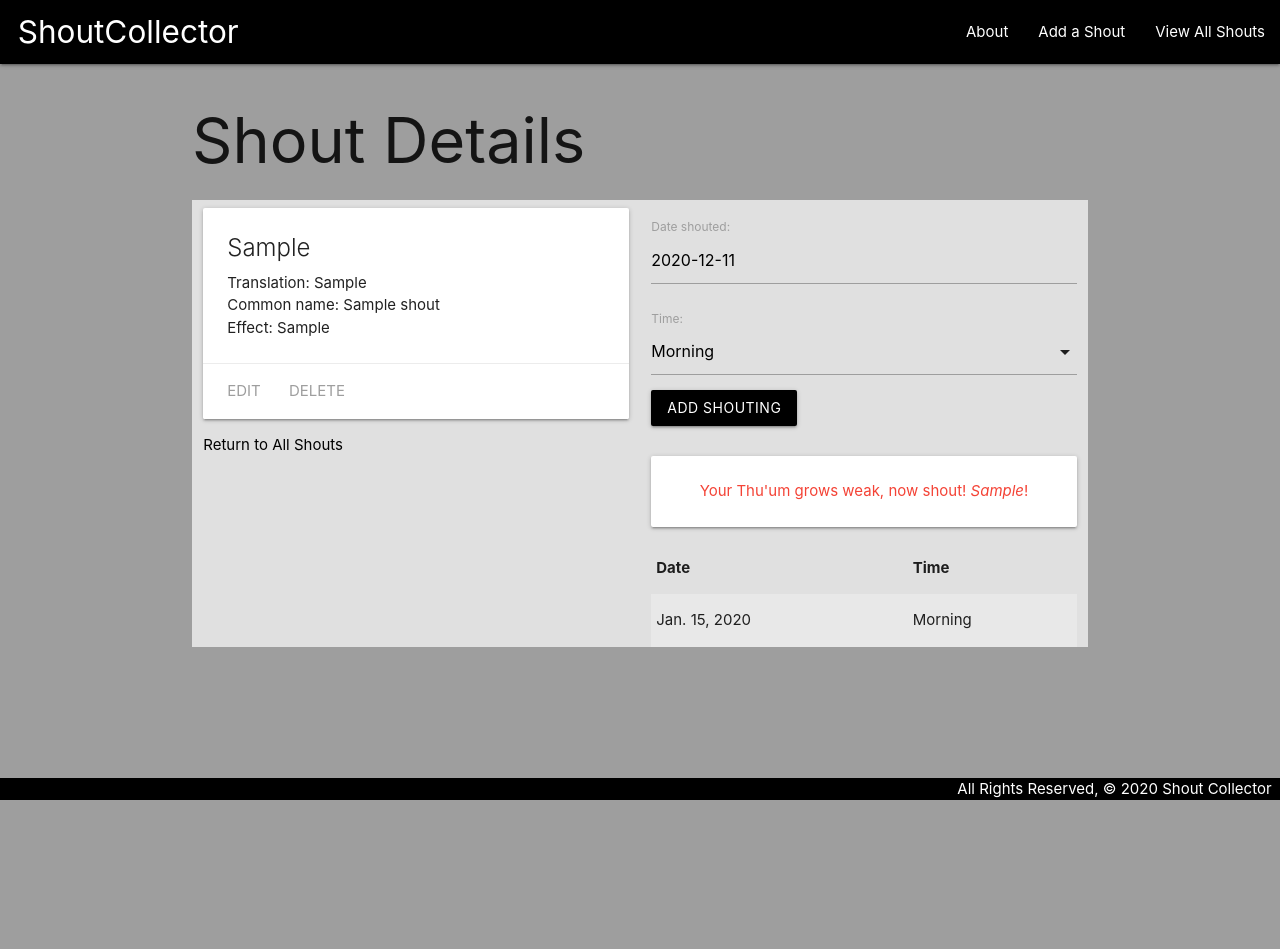
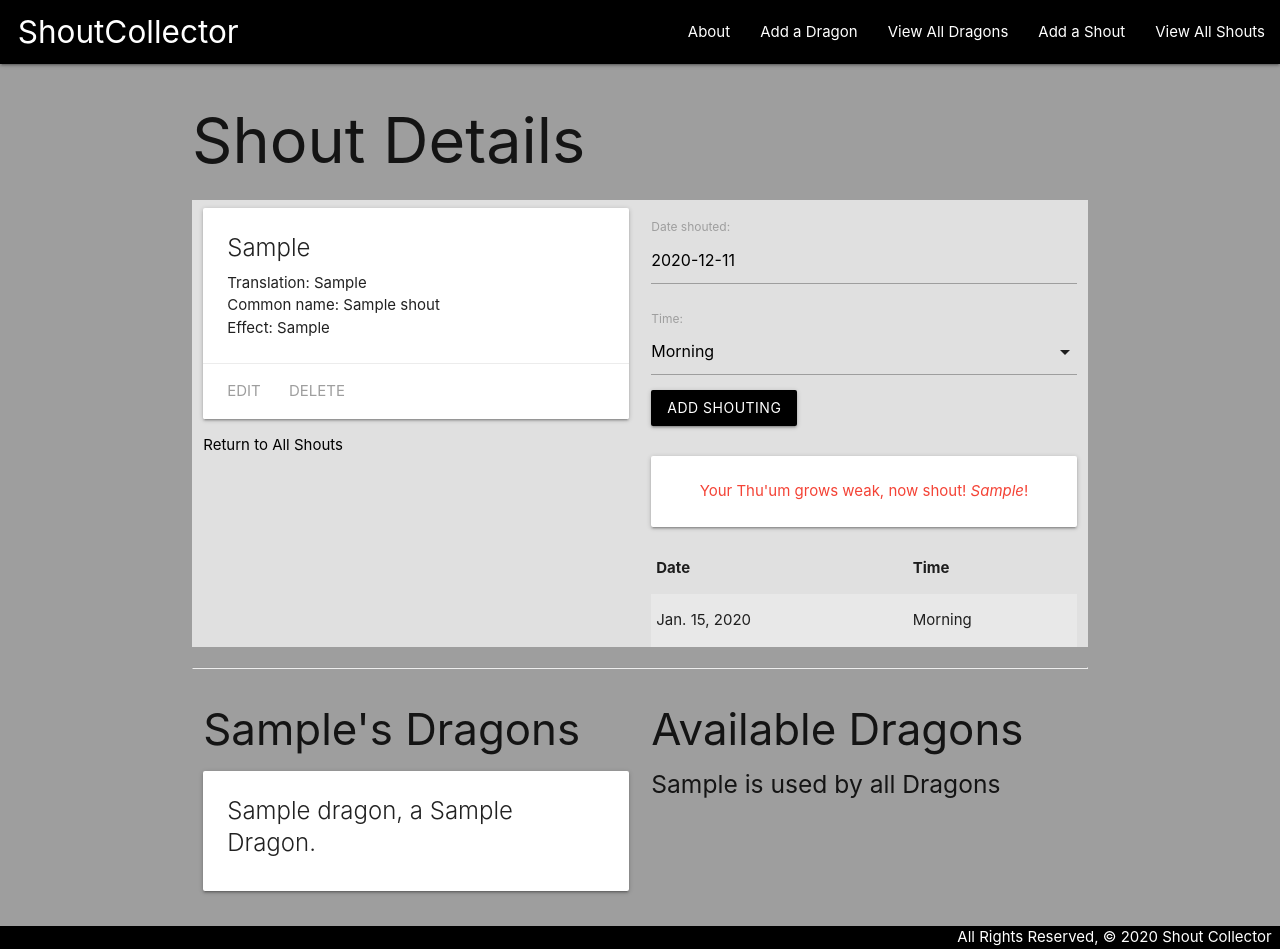
Before and after one commit to jlbouche/ShoutCollector, a Django app: page /shouts/1/ in a window 1280 px wide. Before the commit the page ends 800 px from the top, so only its background shows below. Run offline with Django 3.2, Linux system fonts and the light colour scheme; tables that the repository leaves empty hold one stand-in row (values such as "Sample post"); parts of the project's set-up code (start-up, migrations or seed data) failed here and were passed over.

Commit message:
Update templates for new M:M relationship

```diff
--- a/main_app/templates/base.html
+++ b/main_app/templates/base.html
@@ -18,9 +18,11 @@
           <li><a href="/" class="left brand-logo">&nbsp;&nbsp;ShoutCollector</a></li>
         </ul>
         <ul class="right">
-          <li><a href="/about">About</a></li>
+          <li><a href="{% url 'about' %}">About</a></li>
+          <li><a href="{% url 'dragons_create' %}">Add a Dragon</a></li>
+          <li><a href="{% url 'dragons_index' %}">View All Dragons</a></li>
           <li><a href="{% url 'shouts_create' %}">Add a Shout</a></li>
-          <li><a href="/shouts">View All Shouts</a></li>
+          <li><a href="{% url 'index' %}">View All Shouts</a></li>
         </ul>
       </div>
     </nav>
--- a/main_app/templates/shouts/detail.html
+++ b/main_app/templates/shouts/detail.html
@@ -49,7 +49,48 @@
     </table>
   </div>
 </div>
-
+<hr>
+<div class="row">
+  <div class="col s6">
+    <h3>{{ shout.words }}'s Dragons</h3>
+    {% if shout.dragons.count %}
+      {% for dragon in shout.dragons.all %}
+        <div class="card">
+          <div class="card-content">
+            <span class="card-title">
+              {{ dragon.name }}, a {{ dragon.typeof }} Dragon.
+            </span>
+          </div>
+        </div>
+      {% endfor %}
+    {% else %}
+      <h5>No Dragons assigned to this Thu'um</h5>
+    {% endif %}
+  </div>
+  <!-- Available toys will come after this line -->
+  <div class="col s6">
+    <h3>Available Dragons</h3>
+    {% if dragons.count %}
+      {% for dragon in dragons.all %}
+        <div class="card">
+          <div class="card-content">
+            <span class="card-title">
+              {{ dragon.name }}, a {{ dragon.typeof }} Dragon.
+            </span>
+          </div>
+          <div class="card-action">
+            <form action="{% url 'assoc_dragon' shout.id dragon.id %}" method="post">
+                {% csrf_token %}
+              <button type="submit" class="btn">Add</button>
+            </form>
+          </div>
+        </div>
+      {% endfor %}
+    {% else %}
+      <h5>{{shout.words}} is used by all Dragons</h5>
+    {% endif %}
+  </div>
+</div>
 <script>
   const dateEl = document.getElementById('id_date')
   //materialize gives us an element named M
--- a/main_app/urls.py
+++ b/main_app/urls.py
@@ -14,7 +14,7 @@ urlpatterns = [
     path('shouts/<int:shout_id>/add_shouting/', views.add_shouting, name='add_shouting'),
     #associate dragon with shout (M:M)
     path('shouts/<int:shout_id>/assoc_dragon/<int:dragon_id>/', views.assoc_dragon, name='assoc_dragon'),
-    path('/dragons/', views.DragonList.as_view(), name='dragons_index'),
+    path('dragons/', views.DragonList.as_view(), name='dragons_index'),
     path('dragons/<int:pk>/', views.DragonDetail.as_view(), name='dragons_detail'),
     path('dragons/create/', views.DragonCreate.as_view(), name='dragons_create'),
     path('dragons/<int:pk>/update', views.DragonUpdate.as_view(), name='dragons_update'),
--- a/main_app/views.py
+++ b/main_app/views.py
@@ -1,6 +1,7 @@
 from django.shortcuts import render, redirect
 # Add the following import
 from django.views.generic.edit import CreateView, UpdateView, DeleteView
+from django.views.generic import ListView, DetailView
 from .models import Shout, Dragon
 #import Shouting form
 from .forms import ShoutingForm
```
Also changed, not shown: main_app/templates/main_app/dragon_confirm_delete.html (added, +13 -0 lines), main_app/templates/main_app/dragon_detail.html (added, +20 -0 lines), main_app/templates/main_app/dragon_form.html (added, +19 -0 lines), main_app/templates/main_app/dragon_list.html (added, +17 -0 lines), main_app/migrations/0004_auto_20201211_1055.py (added).
